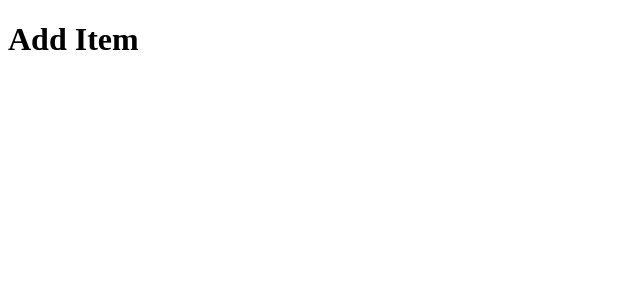
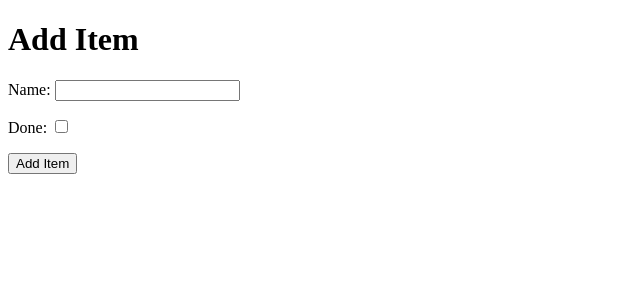
Before and after one commit to ian-IBCIRL/ci-django-todo, a Django app: page /add in a window 1280 px wide. Shown: the top 300 px of the page, without its empty margins (0-640 px from the left). Run offline with Django 3.2, Linux system fonts and the light colour scheme.

Commit message:
added add item form

```diff
--- a/todo/templates/todo/add_item.html
+++ b/todo/templates/todo/add_item.html
@@ -8,6 +8,27 @@
 </head>
 <body>
     <h1>Add Item</h1>
+    <form method="POST" action="add">
+        {% csrf_token %}
+        <div>
+            <p>
+                <label for = "id_name">Name:</label>
+                <input type="text" id="id_name" name="item_name" />
+            </p>
+        </div>
+        <div>
+            <p>
+                <label for = "id_done">Done:</label>
+                <input type="checkbox" id="id_done" name="done" />
+            </p>
+        </div>
+        <div>
+            <p>
+                <button type="submit">Add Item</button>
+            </p>
+        </div>
+    </form>
+
 
 </body>
 </html>
--- a/todo/views.py
+++ b/todo/views.py
@@ -1,4 +1,4 @@
-from django.shortcuts import render, HttpResponse
+from django.shortcuts import render, HttpResponse, redirect
 from .models import Item
 
 
@@ -24,6 +24,13 @@ def get_todo_list(request):
 
 
 def add_item(request):
+    if request.method == 'POST':
+        name = request.POST.get('item_name')
+        done = 'done' in request.POST
+        Item.objects.create(name=name, done=done)
+
+        return redirect('get_todo_list')
+
     return render(request, 'todo/add_item.html')
 
 
```
Also changed, not shown: README.md, db.sqlite3.
